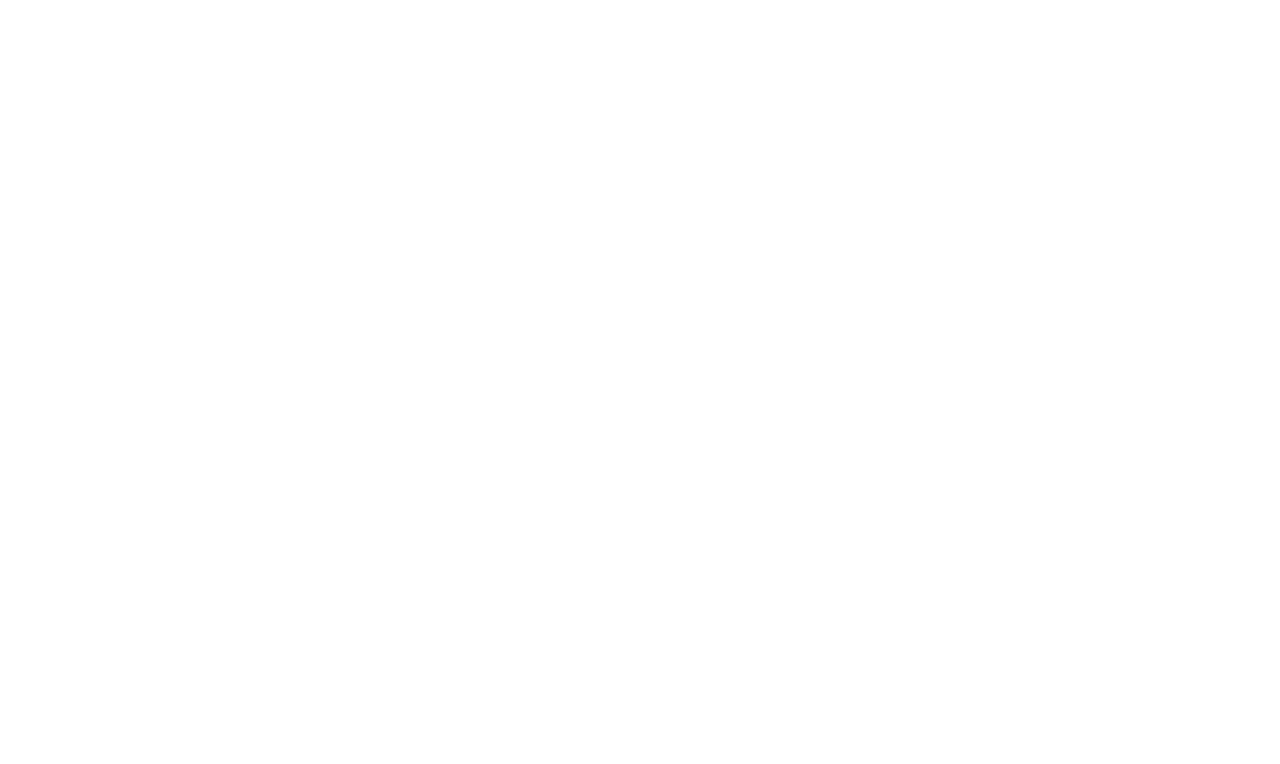
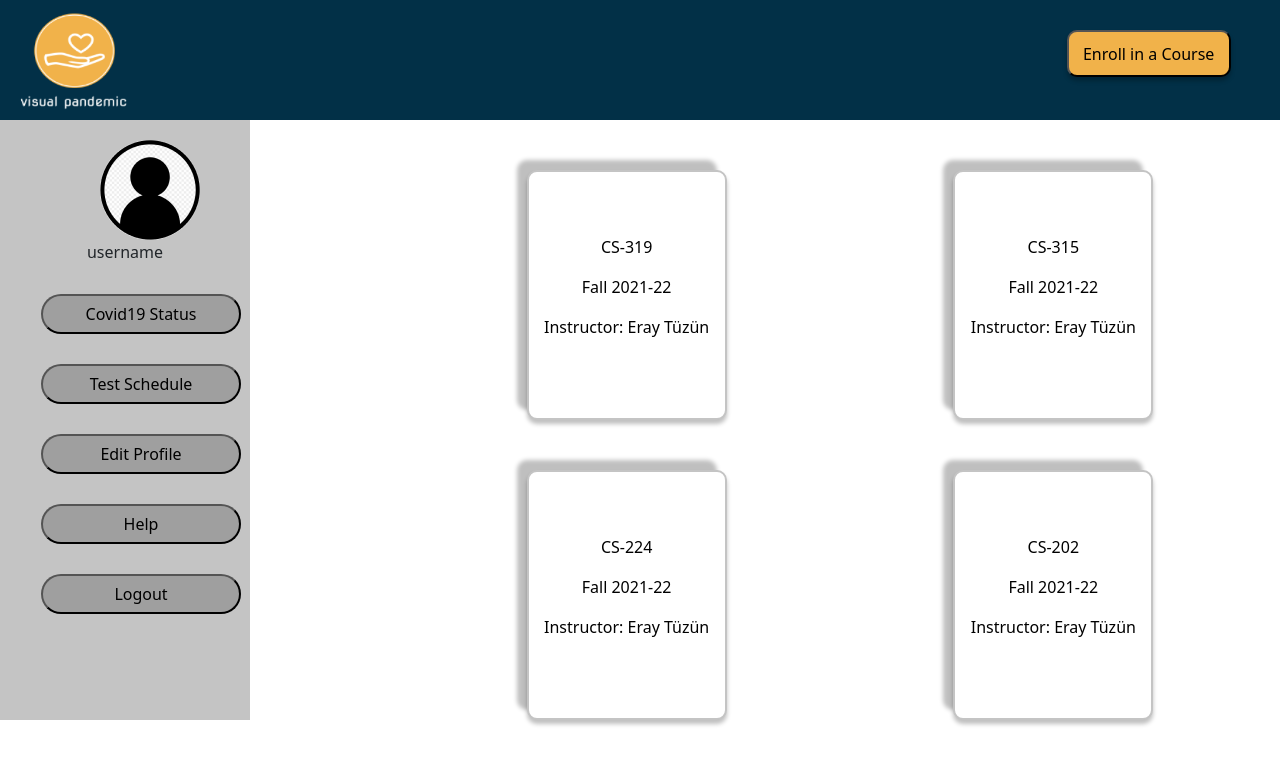
Before and after one commit to vIremAydin/Pandemic-Manager, a React (Create React App) app in the folder front-end/: page /courses in a window 1280 px wide. Before the commit this address had no page. Shown: the top 764 px of the page. Built offline with nearby package versions, Linux system fonts and the light colour scheme.

Commit message:
courses.js and selectedCourse added.

```diff
--- a/front-end/src/App.js
+++ b/front-end/src/App.js
@@ -5,7 +5,7 @@
 import {Route, Routes} from "react-router-dom";
 import Login from "./pages/Login";
 import Register from "./pages/Register";
-
+import Courses from "./pages/Courses";
 
 
 const useStyles = makeStyles({
@@ -15,18 +15,14 @@
 function App() {
     return (
         <div>
-        <Routes>
-            <Route path='/' element={<Welcome/>} />
-
-            <Route path='/welcome' element={<MainPage/>} />
-
-            <Route path='/login' element={<Login/>} />
-            <Route path='/register' element={<Register/>} />
-
-        </Routes>
-
+            <Routes>
+                <Route path='/' element={<Welcome/>}/>
+                <Route path='/main' element={<MainPage/>}/>
+                <Route path='/login' element={<Login/>}/>
+                <Route path='/courses' element={<Courses/>}/>
+                <Route path='/register' element={<Register/>}/>
+            </Routes>
         </div>
-
     );
 }
 
--- a/front-end/src/components/Header.js
+++ b/front-end/src/components/Header.js
@@ -4,6 +4,7 @@
 import {connect} from "react-redux";
 import {changeTab} from "../redux/tab-action";
 import MyButton from "./MyButton";
+import {Link} from "react-router-dom";
 
 
 const useStyles = makeStyles({
@@ -61,7 +62,7 @@
     }
 });
 
-const Header = ({tab, changeTab, activeTab}) => {
+const Header = ({tab, changeTab, activeTab, course}) => {
     const classes = useStyles();
 
     function handleButtons(tb) {
@@ -74,8 +75,9 @@
             <div className={classes.logoContainer}>
                 <img className={classes.logo} src={logo} alt=""/>
             </div>
+            <p style={{color:"white"}}>{course}</p>
             <div className={classes.buttons}>
-         <MyButton onClick={()=>handleButtons("Courses")}  isActive={activeTab.activeTab=== "Courses"} name={"Courses"}/>
+                <Link to={"/courses"}><MyButton onClick={() => {}} isActive={activeTab.activeTab=== "Courses"} name={"Courses"}/></Link>
          <MyButton onClick={()=>handleButtons("Attendance")}  isActive={activeTab.activeTab === "Attendance"} name={"Attendance"}/>
          <MyButton onClick={()=>handleButtons("Participants")} isActive={activeTab.activeTab === "Participants"} name={"Participants"}/>
          <MyButton onClick={()=>handleButtons("SeatPlan")} isActive={activeTab.activeTab === "SeatPlan"} name={"Seat Plan"}/>
@@ -91,6 +93,7 @@
     changeTab: tab => dispatch(changeTab(tab)),
 });
 const mapStateToProps = (state) => {
-    return {activeTab: state.activeTab};
+    return {activeTab: state.activeTab,
+    course: state.activeTab.selectedCourse};
 }
 export default connect(mapStateToProps, mapDispatchToProps)(Header);
--- a/front-end/src/pages/Courses.js
+++ b/front-end/src/pages/Courses.js
@@ -1,5 +1,11 @@
-
-import { makeStyles } from "@material-ui/core/styles";
+import {makeStyles} from "@material-ui/core/styles";
+import {Grid} from "@material-ui/core";
+import logo from "../images/logo.png";
+import React from "react";
+import {Link} from "react-router-dom";
+import Sidebar from "../components/Sidebar";
+import {changeCourse, changeTab} from "../redux/tab-action";
+import {connect} from "react-redux";
 
 const useStyles = makeStyles({
     course: {
@@ -16,18 +22,75 @@
         boxShadow: "0px 4px 4px rgba(0, 0, 0, 0.25), -10px -10px 4px rgba(0, 0, 0, 0.25)",
         borderRadius: "10px",
     },
+    logo: {
+        width: "150px",
+        height: "100px"
+
+    },
+    logoContainer: {
+        marginTop: "10px",
+    },
+
+    header: {
+        width: '100%',
+        height: '120px',
+        background: '#023047',
+        boxSizing: 'border-box',
+
+    },
+    btn: {
+        marginTop: "30px",
+        cursor: "pointer",
+        width: "164px",
+        height: "47px",
+        background: "#F1B24A",
+        '&:hover': {
+            background: "#969090",
+        },
+        boxShadow: "0px 4px 4px rgba(0, 0, 0, 0.25)",
+        borderRadius: "10px",
+
+    },
 
 
 });
 
-const Courses = ()=>{
+const Courses = ({changeCourse}) => {
     const classes = useStyles();
     const myCourses = ["CS-319", "CS-315", "CS-224", "CS-202"];
+
+    function handler(name) {
+        changeCourse(name);
+    }
+
     return (
         <div>
+            <div className={classes.header}>
+                <Grid container>
+                    <Grid item xs={4}>
+                        <div className={classes.logoContainer}>
+                            <img className={classes.logo} src={logo} alt=""/>
+                        </div>
+                    </Grid>
+                    <Grid item xs={6}>
+
+                    </Grid>
+                    <Grid item xs={2}>
+                        <button className={classes.btn}>Enroll in a Course</button>
+                    </Grid>
+                </Grid>
+            </div>
+            <Grid container>
+                <Grid item xs={4}>
+                    <Sidebar/>
+                </Grid>
+                <Grid item xs={8}>
+                    <Grid container>
                         {
-                myCourses.map(courseName =>(
-                    <button className = {classes.course}>
+                            myCourses.map(courseName => (
+                                <Grid xs={6}>
+                                    <Link to={"/main"}>
+                                        <button onClick={() => handler(courseName)} className={classes.course}>
                                             <div>
                                                 <p>{courseName}</p>
                                             </div>
@@ -38,10 +101,18 @@
                                                 <p>Instructor: Eray Tüzün</p>
                                             </div>
                                         </button>
+                                    </Link>
+                                </Grid>
                             ))
                         }
+                    </Grid>
+                </Grid>
+            </Grid>
         </div>
 
     );
 }
-export default Courses;
+const mapDispatchToProps = dispatch => ({
+    changeCourse: course => dispatch(changeCourse(course)),
+});
+export default connect(null, mapDispatchToProps)(Courses);
--- a/front-end/src/pages/Register.js
+++ b/front-end/src/pages/Register.js
@@ -47,7 +47,7 @@
             <img src={userLogo} alt=""/>
             <TextField id="outlined-basic" label="Email" variant="outlined" className={classes.textfield}/>
             <TextField id="outlined-basic" label="Password" variant="outlined" className={classes.textfield}/>
-            <Button variant="contained" className={classes.registerButton}>Create an account</Button>
+            <Link to={"/courses"}><Button variant="contained" className={classes.registerButton}>Create an account</Button></Link>
             <p>Already have an account? <Link to={"/login"}>Log in</Link></p>
         </div>
 
--- a/front-end/src/redux/tab-action.js
+++ b/front-end/src/redux/tab-action.js
@@ -1,7 +1,12 @@
-import {CHANGE_ACTIVE_TAB} from "./types";
+import {CHANGE_ACTIVE_TAB, CHANGE_SELECTED_COURSE} from "./types";
 
 export const changeTab = (tab) =>({
         type:CHANGE_ACTIVE_TAB,
         payload:tab
     }
 );
+export const changeCourse = (course) =>({
+        type:CHANGE_SELECTED_COURSE,
+        payload:course
+    }
+);
--- a/front-end/src/redux/tabReducer.js
+++ b/front-end/src/redux/tabReducer.js
@@ -1,7 +1,8 @@
-import {GET_ACTIVE_TAB, CHANGE_ACTIVE_TAB } from "./types";
+import {GET_ACTIVE_TAB, CHANGE_ACTIVE_TAB, GET_SELECTED_COURSE, CHANGE_SELECTED_COURSE} from "./types";
 
 const INITIAL_STATE = {
-   activeTab : "MyCourses"
+   activeTab : "MyCourses",
+   selectedCourse: null,
 };
 
 const TabReducer = (state = INITIAL_STATE, action) => {
@@ -12,11 +13,21 @@
                 ...state,
                 activeTab:action.payload,
             };
+        case GET_SELECTED_COURSE:
+            return {
+                ...state,
+                selectedCourse:action.payload,
+            };
         case CHANGE_ACTIVE_TAB:
             return {
                 ...state,
                 activeTab: action.payload,
-        }
+        };
+        case CHANGE_SELECTED_COURSE:
+            return {
+                ...state,
+                selectedCourse: action.payload,
+            }
 
         default: return {...state}
     }
--- a/front-end/src/redux/types.js
+++ b/front-end/src/redux/types.js
@@ -1,4 +1,6 @@
 
 export const GET_USER = 'GET_USER';
+export const GET_SELECTED_COURSE = 'GET_SELECTED_COURSE';
 export const GET_ACTIVE_TAB = 'GET_ACTIVE_TAB';
 export const CHANGE_ACTIVE_TAB = 'CHANGE_ACTIVE_TAB';
+export const CHANGE_SELECTED_COURSE = 'CHANGE_SELECTED_COURSE';
```
Also changed, not shown: front-end/src/components/Courses.js (deleted, +0 -50 lines). Lines whose indentation alone changed are shown as unchanged.
